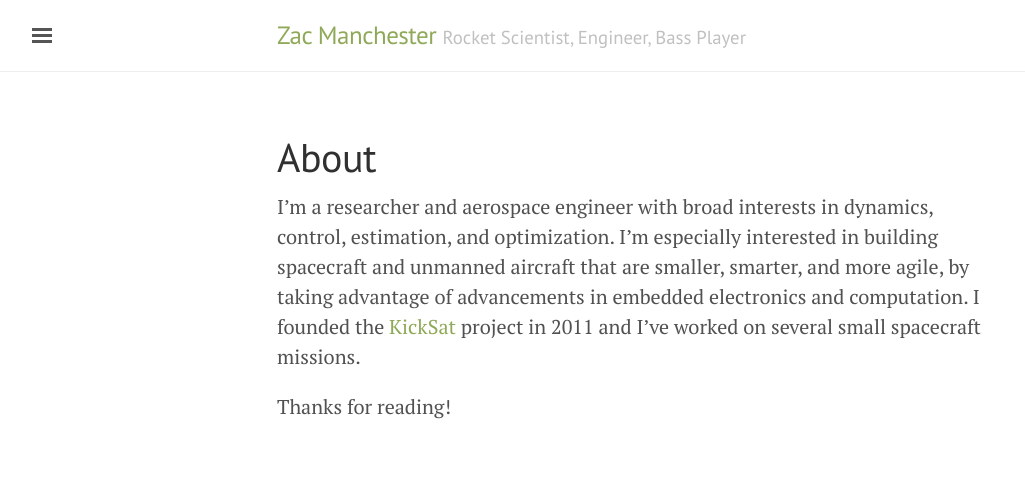
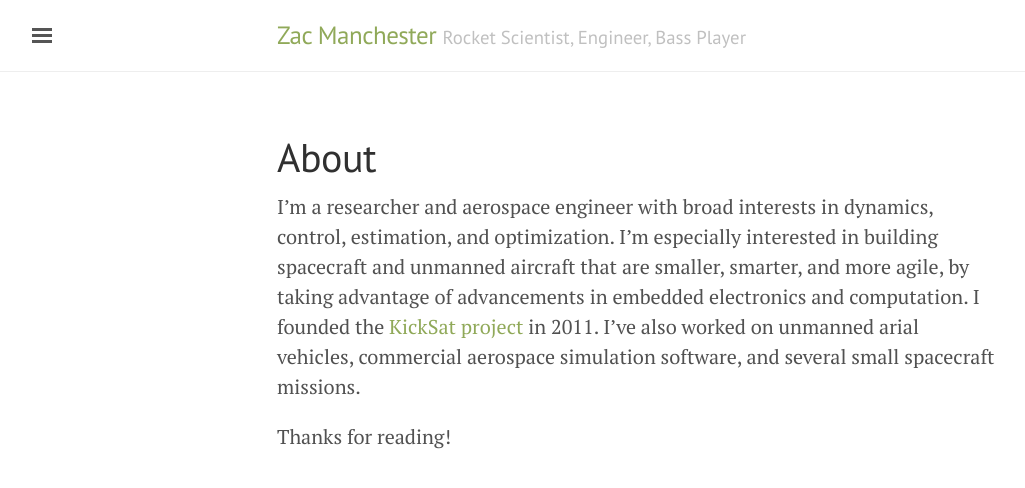
Before and after one commit to zacmanchester/zacmanchester.github.io, a Jekyll site: the page built from about.md, in a window 1280 px wide. Shown: the top 488 px of the page, without its empty margins (3-1028 px from the left). Built offline with Jekyll 4.4.1, drawn with Linux system fonts in a browser that asks for light colours.

Commit message:
Update about.md

```diff
--- a/about.md
+++ b/about.md
@@ -3,6 +3,6 @@
 title: About
 ---
 
-I'm a researcher and aerospace engineer with broad interests in dynamics, control, estimation, and optimization. I'm especially interested in building spacecraft and unmanned aircraft that are smaller, smarter, and more agile, by taking advantage of advancements in embedded electronics and computation. I founded the [KickSat](http://kicksat.io) project in 2011 and I've worked on several small spacecraft missions.
+I'm a researcher and aerospace engineer with broad interests in dynamics, control, estimation, and optimization. I'm especially interested in building spacecraft and unmanned aircraft that are smaller, smarter, and more agile, by taking advantage of advancements in embedded electronics and computation. I founded the [KickSat project](http://kicksat.io) in 2011. I've also worked on unmanned arial vehicles, commercial aerospace simulation software, and several small spacecraft missions.
 
 Thanks for reading!
```
